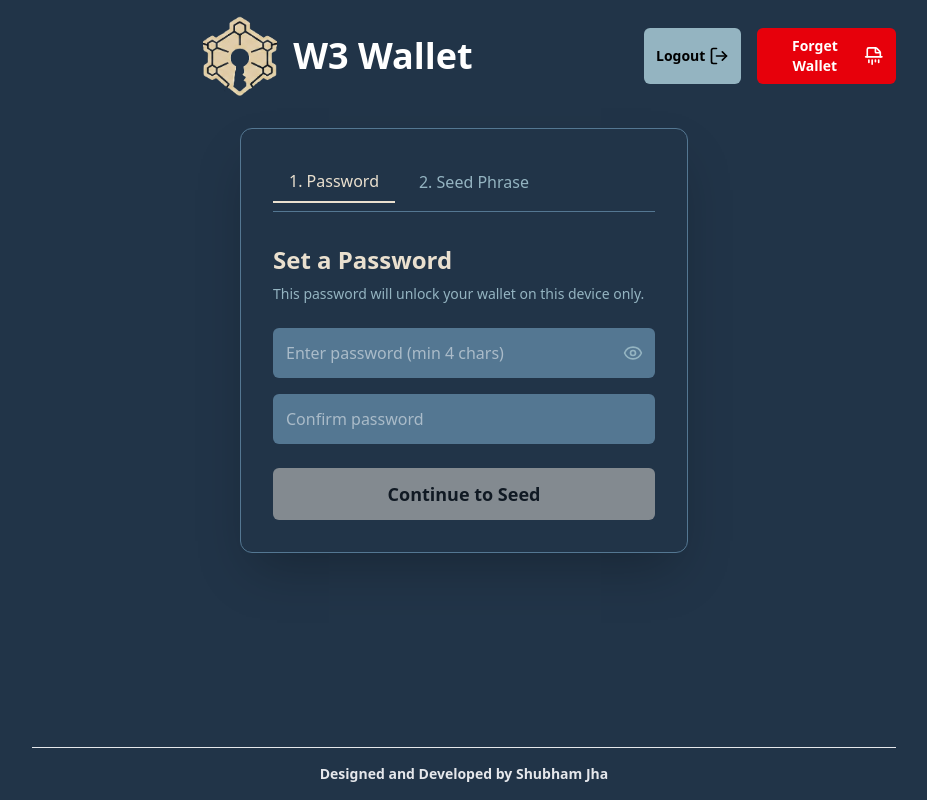
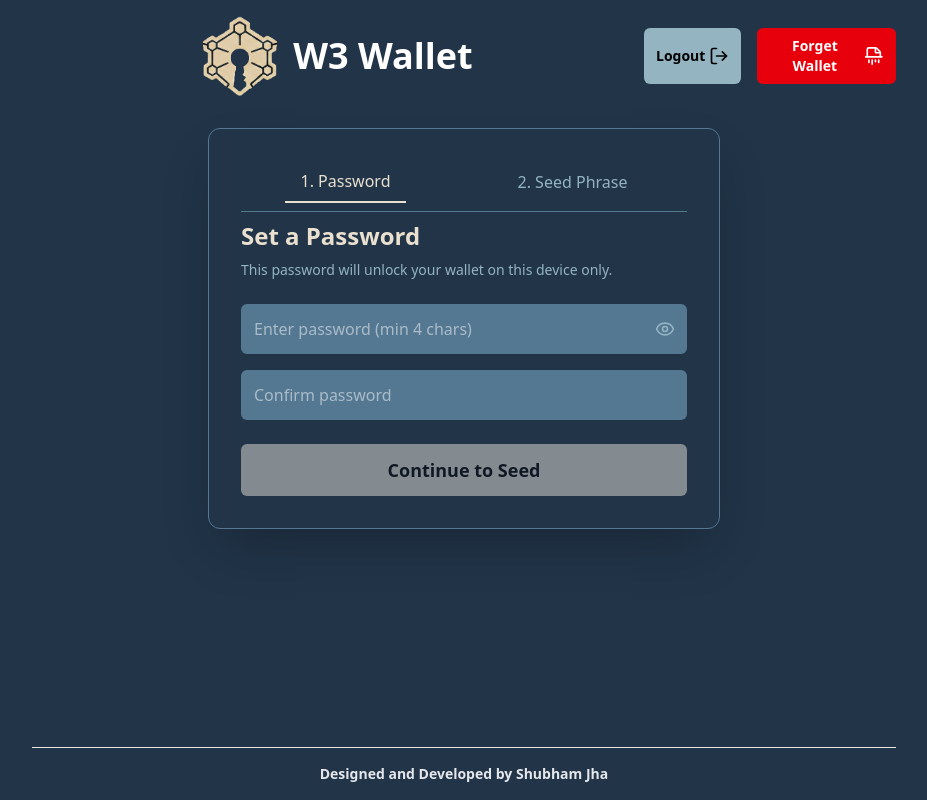
Before and after one commit to Shubham04Jha/web3wallet, a React (Vite) app: page /get-started in a window 1280 px wide. Shown: the whole page, without its empty margins (176-1103 px from the left). Built offline with nearby package versions, Linux system fonts and the light colour scheme.

Commit message:
width of seed gen

```diff
--- a/src/components/Onboard.tsx
+++ b/src/components/Onboard.tsx
@@ -29,8 +29,8 @@ export const Onboard = () => {
 
     return (
         <div className="flex justify-center w-full mb-8">
-            <Tabs.Root value={step} className="w-full max-w-md bg-navy-900 border border-navy-400 rounded-xl p-8 shadow-2xl">
-                <Tabs.List className="flex gap-2 mb-8 border-b border-navy-400 pb-2">
+            <Tabs.Root value={step} className="w-full max-w-lg bg-navy-900 border border-navy-400 rounded-xl p-8 shadow-2xl">
+                <Tabs.List className="flex gap-2 justify-around mb-2 border-b border-navy-400 pb-2">
                     <Tabs.Trigger
                         value="1"
                         disabled={step !== '1'}
```
